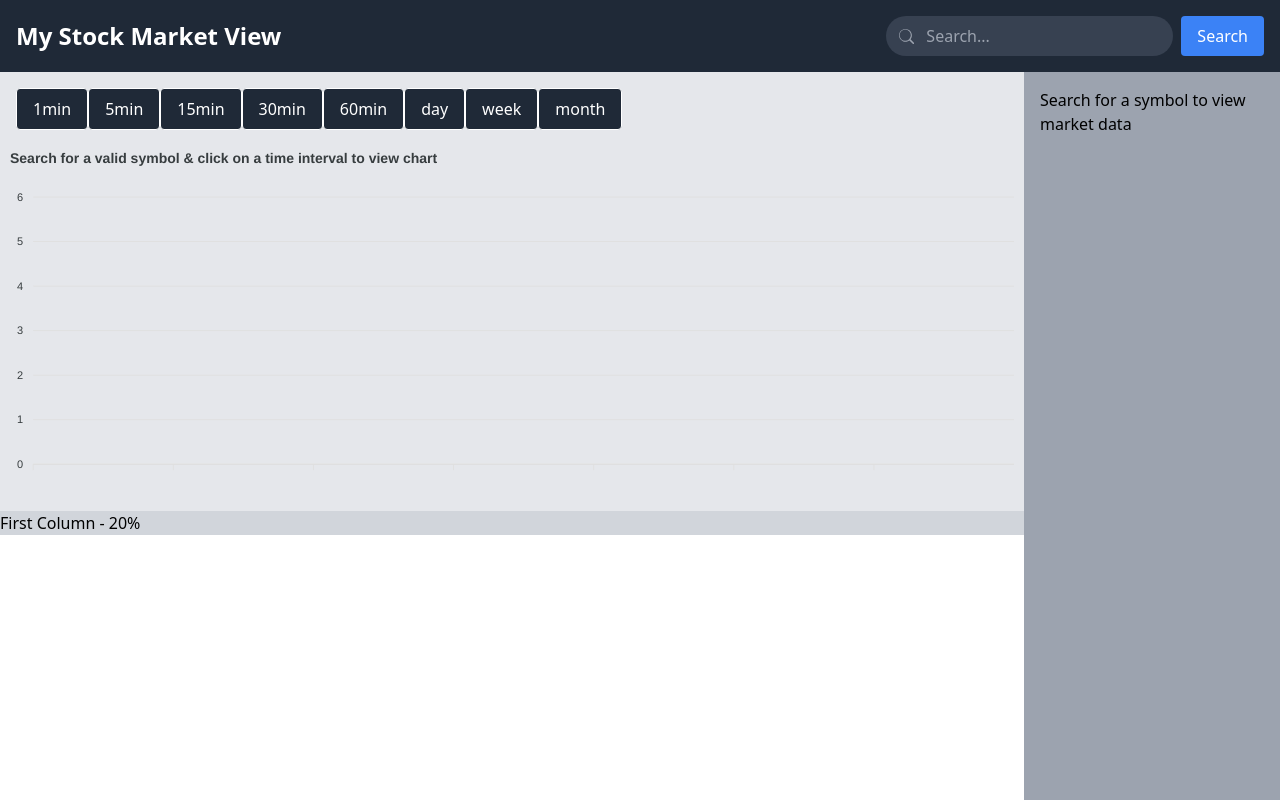
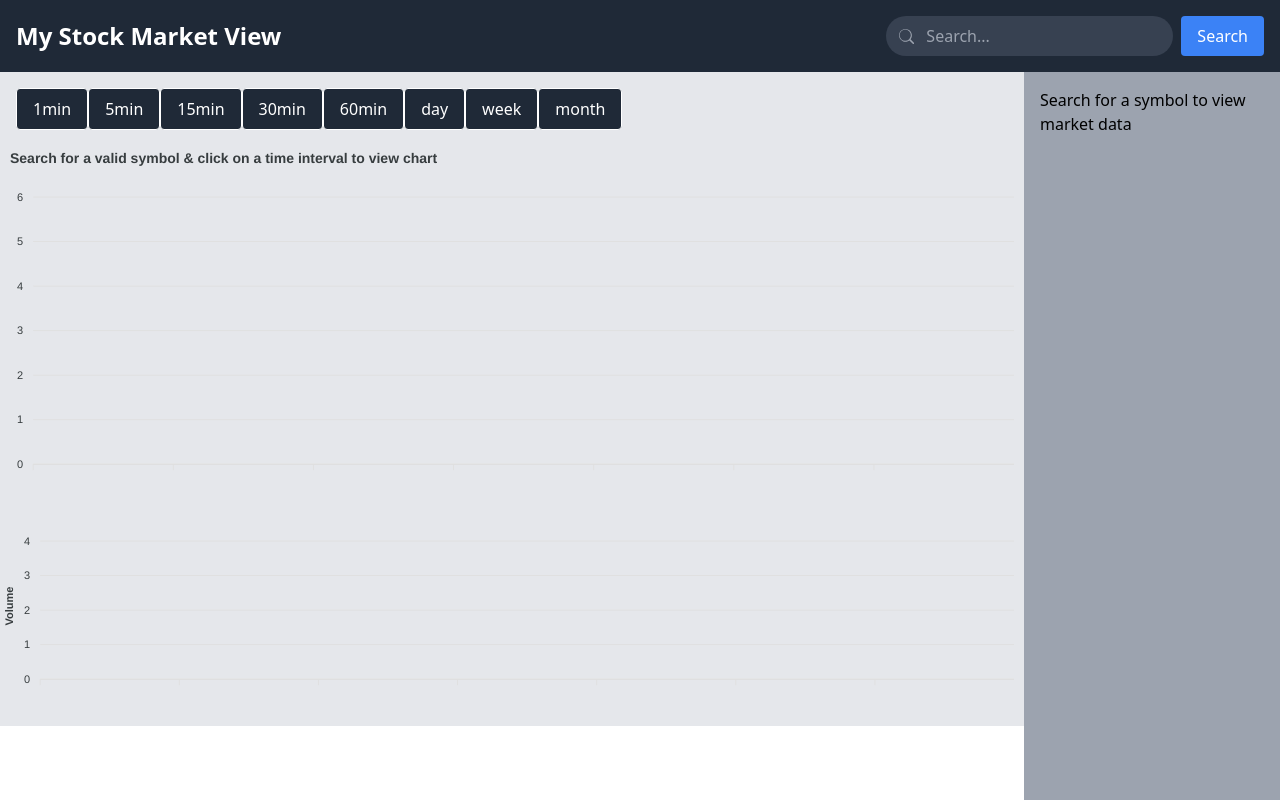
Before and after one commit to RiniChandra7/stock-app, a React (Create React App) app: page / in a window 1280 px wide. Built offline with nearby package versions, Linux system fonts and the light colour scheme.

Commit message:
volume bar chart and alerts

```diff
--- a/src/components/Body.tsx
+++ b/src/components/Body.tsx
@@ -14,9 +14,6 @@ const Body: React.FC = () => {
                     <TimeIntervalBtnGroup />
                     <CandlestickGraph />
                 </div>
-                <div className="bg-gray-300">
-                    First Column - 20%
-                </div>
             </div>
 
             <div className="w-1/5 bg-gray-400">
--- a/src/components/CandlestickGraph.tsx
+++ b/src/components/CandlestickGraph.tsx
@@ -33,7 +33,9 @@ const CandlestickGraph: React.FC = () => {
 
   console.log(curData);
 
-  const seriesData: any = [];
+  const seriesData: { x: string; y: any[]; }[] = [];
+  const timestampData: string[] = [];
+  const volumeData: number[] = [];
   if (curData) {
     Object.entries(curData).map(([key, value]: [string, any]) => {
       seriesData.push({
@@ -45,10 +47,14 @@ const CandlestickGraph: React.FC = () => {
           value['4. close'],
         ],
       });
+      timestampData.push(key);
+      volumeData.push(parseFloat(value['5. volume']));
     });
   }
 
   console.log(seriesData);
+  console.log(timestampData);
+  console.log(volumeData);
 
   const options: ApexOptions = {
     chart: {
@@ -75,6 +81,46 @@ const CandlestickGraph: React.FC = () => {
   }
   };
 
+  const volumeSeries = [{
+    name: 'Volume',
+    data: [...volumeData]
+  }];
+
+  const volumeOptions: ApexOptions = {
+    chart: {
+      type: 'bar',
+      height: 150
+    },
+    plotOptions: {
+      bar: {
+        columnWidth: '80%',
+      }
+    },
+    dataLabels: {
+      enabled: false,
+    },
+    yaxis: {
+      title: {
+        text: 'Volume',
+      },
+      labels: {
+        formatter: function (y) {
+          return y.toFixed(0);
+        }
+      }
+    },
+    xaxis: {
+      type: 'datetime',
+      categories: [
+        ...timestampData
+      ],
+      labels: {
+        rotate: -90
+      }
+    },
+};
+
+
   return (
       <div id="chart">
         <ReactApexChart
@@ -89,6 +135,7 @@ const CandlestickGraph: React.FC = () => {
           height={350}
           type="candlestick"
           />
+          <ReactApexChart options={volumeOptions} series={volumeSeries} type="bar" height={200} />
       </div>
   );
 };
--- a/src/components/SymbolSearch.tsx
+++ b/src/components/SymbolSearch.tsx
@@ -1,10 +1,10 @@
 import React, { useRef, useState, useEffect, ChangeEvent } from "react";
 import searchSymbol from "../utils/searchSymbol";
 import { useAppDispatch, useAppSelector } from "../hooks/storeHooks";
-import { changeSymbol } from "../utils/symbolSlice";
+import { changeSymbol, resetAllTimeData } from "../utils/symbolSlice";
 import { SymbolData } from "../types/types";
 import { setTimeInterval } from "../utils/timeIntervalSlice";
-import Swal from "sweetalert2";
+import swalErrFire from "../utils/swalErrFire";
 
 const SymbolSearch: React.FC = () => {
     const [inputValue, setInputValue] = useState<string>("");
@@ -28,12 +28,7 @@ const SymbolSearch: React.FC = () => {
                 const json = await searchSymbol(inputValue.trim());
                 if (json && json?.bestMatches) {
                     if (json?.bestMatches.length == 0) {
-                        Swal.fire({
-                            title: 'Error!',
-                            text: "No matches found. Please try again with a different search query",
-                            icon: 'error',
-                            confirmButtonText: 'OK'
-                            })
+                        swalErrFire("No matches found. Please try again with a different search query");
                     }
                     else {
                         setSearchResults(json?.bestMatches);
@@ -44,26 +39,12 @@ const SymbolSearch: React.FC = () => {
                     setSearchResults([]);
                     setShowSuggestions(false);
                     if (Object.keys(json)[0] == "Information") {
-                        Swal.fire({
-                            title: 'Error!',
-                            text: "Rate limit exceeded - API requests are restricted to 25/day. Please try again later, or use this application from a different IP.",
-                            icon: 'error',
-                            confirmButtonText: 'OK'
-                          })
+                        swalErrFire("Rate limit exceeded - API requests are restricted to 25/day. Please try again later, or use this application from a different IP.");
                     }
                 }
                 console.log(json?.bestMatches);
             } catch (error) {
-                if (error?.toString().includes("Failed to fetch")) {
-                    console.log('Network request failed. Please check your internet connection.');
-                    Swal.fire({
-                        title: 'Error!',
-                        text: "Network request failed. Please check your internet connection.",
-                        icon: 'error',
-                        confirmButtonText: 'OK'
-                      })
-                }
-
+                swalErrFire("Network request failed. Please check your internet connection or proxy.");
                 setSearchResults([]);
                 setShowSuggestions(false);
             }
@@ -76,6 +57,7 @@ const SymbolSearch: React.FC = () => {
     };
 
     const handleSuggestionClick = (symbolData: SymbolData): void => {
+        dispatch(resetAllTimeData());
         dispatch(changeSymbol(symbolData));
         dispatch(setTimeInterval(""));
         setInputValue(symbolData["1. symbol"]); // Update local input value
--- a/src/components/TimeIntervalBtnGroup.tsx
+++ b/src/components/TimeIntervalBtnGroup.tsx
@@ -1,10 +1,10 @@
 import React, { useState } from "react";
-import Swal from 'sweetalert2';
 import TimeIntervalButton from "./TimeIntervalButton";
 import { AVAILABLE_TIME_INTERVALS } from "../utils/constants";
 import { useAppDispatch, useAppSelector } from "../hooks/storeHooks";
 import { setTimeInterval } from "../utils/timeIntervalSlice";
 import timeApiCall from "../utils/timeApiCall";
+import swalErrFire from "../utils/swalErrFire";
 import { setData15min, setData1min, setData30min, setData5min, setData60min, setDataDaily, setDataMonthly, setDataWeekly } from "../utils/symbolSlice";
 
 const TimeIntervalBtnGroup: React.FC = () => {
@@ -21,7 +21,7 @@ const TimeIntervalBtnGroup: React.FC = () => {
         if (symbol != null && (symbol["1. symbol"] !== lastSymbol || interval !== lastInterval)) {
             setLastSymbol(symbol["1. symbol"]);
             setLastInterval(interval);
-            await timeApiCall(symbol["1. symbol"], interval)
+            timeApiCall(symbol["1. symbol"], interval)
             .then((json) => {
                 console.log(json);
                 console.log(Object.keys(json).length);
@@ -67,16 +67,16 @@ const TimeIntervalBtnGroup: React.FC = () => {
                 }
                 else {
                     if (Object.keys(json)[0] == "Error Message") {
-                        Swal.fire({
-                            title: 'Error!',
-                            text: 'The data for the chosen interval '+interval+" is unavailable for the symbol "+symbol["1. symbol"] + ". Please choose another interval or try another symbol.",
-                            icon: 'error',
-                            confirmButtonText: 'OK'
-                          })
+                        swalErrFire('The data for the chosen interval '+interval+" is unavailable for the symbol "+symbol["1. symbol"] + ". Please choose another interval or try another symbol.");
+                    }
+                    else if (Object.keys(json)[0] == "Information") {
+                        swalErrFire("Rate limit exceeded - API requests are restricted to 25/day. Please try again later, or use this application from a different IP.");
                     }
                 }
             })
-
+            .catch((err) => {
+                swalErrFire("Network request failed. Please check your internet connection or proxy.");
+            });
         }
     };
 
--- /dev/null
+++ b/src/utils/swalErrFire.tsx
@@ -0,0 +1,12 @@
+import Swal from 'sweetalert2';
+
+const swalErrFire = (msg: string) => {
+    Swal.fire({
+        title: 'Error!',
+        text: msg,
+        icon: 'error',
+        confirmButtonText: 'OK'
+      })
+}
+
+export default swalErrFire;
--- a/src/utils/symbolSlice.tsx
+++ b/src/utils/symbolSlice.tsx
@@ -56,9 +56,19 @@ const symbolSlice = createSlice({
         setDataMonthly: (state, action) => {
             state.dataMonthly = action.payload;
         },
+        resetAllTimeData: (state) => {
+            state.data1min = null;
+            state.data5min = null;
+            state.data15min = null;
+            state.data30min = null;
+            state.data60min = null;
+            state.dataDaily = null;
+            state.dataWeekly = null;
+            state.dataMonthly = null;
+        }
     }
 });
 
-export const { changeSymbol, setData1min, setData5min, setData15min, setData30min, setData60min, setDataDaily, setDataWeekly, setDataMonthly } = symbolSlice.actions;
+export const { changeSymbol, setData1min, setData5min, setData15min, setData30min, setData60min, setDataDaily, setDataWeekly, setDataMonthly, resetAllTimeData } = symbolSlice.actions;
 
 export default symbolSlice.reducer;
```
